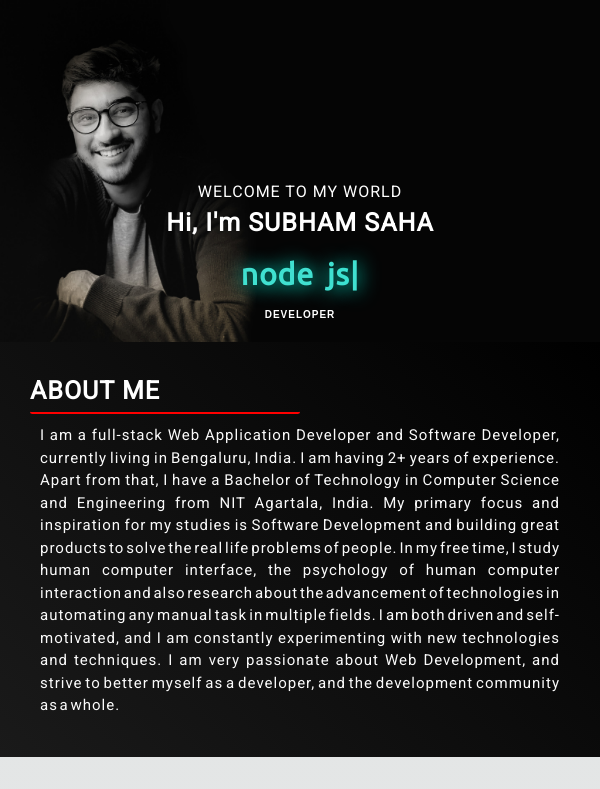
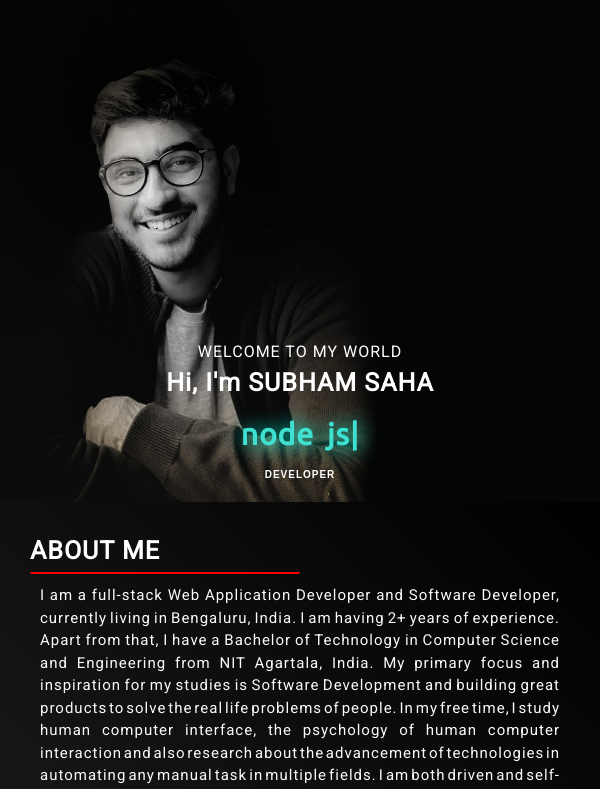
Before and after one commit to Subhamsahadeep/portfolio, a React (Create React App) app: page /#/Portfolio in a window 600 px wide. Shown: the top 789 px of the page. Built offline with nearby package versions, Linux system fonts and the light colour scheme.

Commit message:
spacing given for jumbo

```diff
--- a/src/scss/portfolio.scss
+++ b/src/scss/portfolio.scss
@@ -193,21 +193,6 @@
     .logo-width{
         width: 100%;
     }
-    // .intro{
-    //     color: white;
-    //     font-weight: bold;
-    //     border: 3px solid #f1f1f1;
-    //     margin: auto;
-    //     z-index: 2;
-    //     width: 100%;
-    //     padding: 10px;
-    //     text-align: center;
-    // }
-    // .name{
-    //     font-size: 30px;
-    //     font-weight: 900;
-    //     font-family: revert;
-    //   }
       .work-experience-text {
         font-size: 20px;
         // background: -webkit-linear-gradient(#000000,#656565);
@@ -233,7 +218,7 @@
     .jumbotron {
         background-image: url("../assets/subham-link-background copy-1 copy.jpg");
         background-size: cover;
-        padding-top: 10em;
+        padding-top: 25em;
         padding-left: 0px;
         padding-right: 0px;
         padding-bottom: 0px;
@@ -308,7 +293,7 @@
     .jumbotron {
         background-image: url("../assets/subham-link-background copy-1 copy.jpg");
         background-size: cover;
-        padding-top: 10em;
+        padding-top: 25em;
         padding-left: 0px;
         padding-right: 0px;
         padding-bottom: 0px;
@@ -384,7 +369,7 @@
     .jumbotron {
         background-image: url("../assets/subham-link-background copy-1 copy.jpg");
         background-size: cover;
-        padding-top: 10em;
+        padding-top: 20em;
         padding-left: 0px;
         padding-right: 0px;
         padding-bottom: 0px;
```
